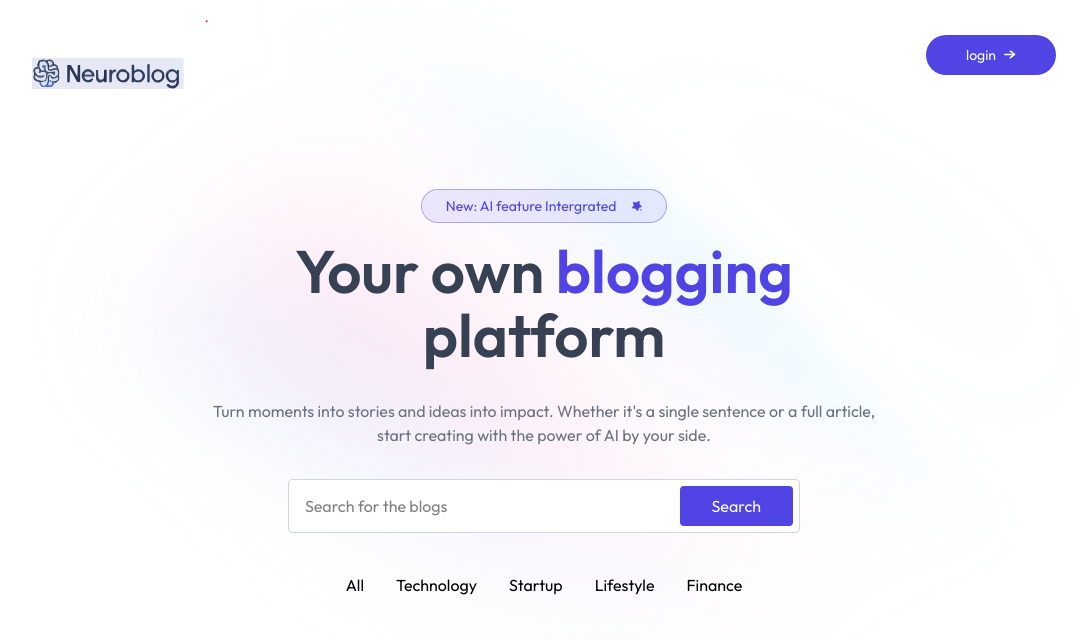
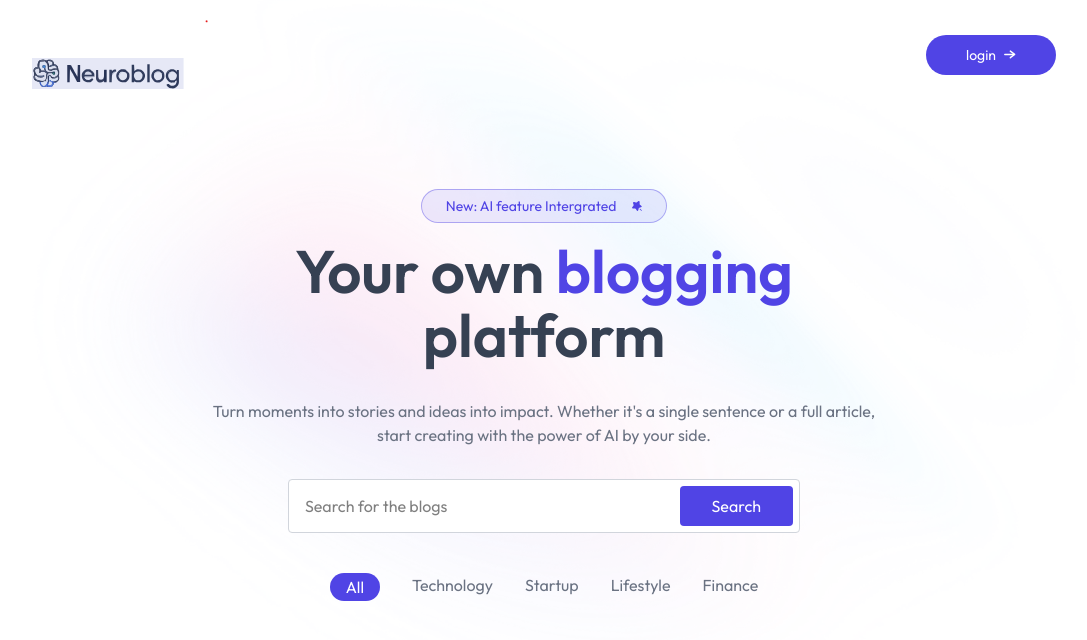
Before and after one commit to Yasindu-Navo/NeuroVlog-FE, a React (Vite) app: page / in a window 1280 px wide. Shown: the top 640 px of the page, without its empty margins (96-1183 px from the left). Built offline with nearby package versions, Linux system fonts and the light colour scheme.

Commit message:
add animation for the blogList buttons

```diff
--- a/package.json
+++ b/package.json
@@ -11,6 +11,7 @@
   },
   "dependencies": {
     "@tailwindcss/vite": "^4.1.18",
+    "motion": "^12.26.2",
     "react": "^19.2.0",
     "react-dom": "^19.2.0",
     "react-router-dom": "^7.12.0",
--- a/src/components/BlogList.jsx
+++ b/src/components/BlogList.jsx
@@ -1,22 +1,35 @@
-import React from 'react'
-import { blogCategories } from '../assets/assets'
+import React, { useState } from "react";
+import { blogCategories } from "../assets/assets";
+import { motion } from "motion/react";
 
 function BlogList() {
+  const [menu, setMenu] = useState("All");
   return (
     <div>
-          <div className='flex justify-center gap-4 sm:gap-8 my-10 relative'>
-
+      <div className="flex justify-center gap-4 sm:gap-8 my-10 relative">
         {blogCategories.map((item) => (
-                  <div key={item} className='relative'>
-                      <button>
+          <div key={item} className="relative">
+            <button
+              onClick={() => {
+                setMenu(item);
+              }}
+              className={`cursor-pointer text-gray-500 ${
+                menu === item && "text-white px-4 pt-0.5"
+              } `}
+            >
               {item}
+              {menu === item && (
+                        <motion.div
+                            layoutId="underline"
+                            transition={{type:'spring',stiffness:500,damping:30 }}
+                            className="absolute left-0 right-0 top-0 h-7 -z-1 bg-primary rounded-full"></motion.div>
+              )}
             </button>
-
           </div>
         ))}
       </div>
     </div>
-  )
+  );
 }
 
-export default BlogList
+export default BlogList;
```
Also changed, not shown: 1 other file (tests, documents, lock files or other folders). Lines whose indentation alone changed are shown as unchanged.
